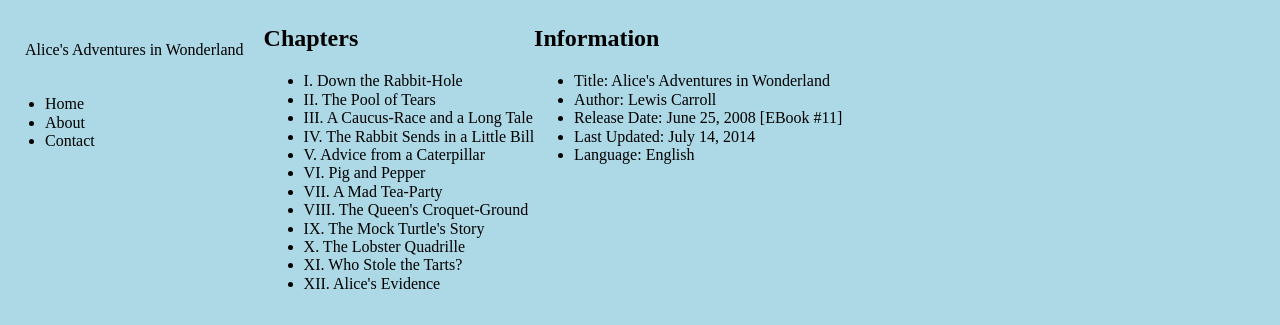
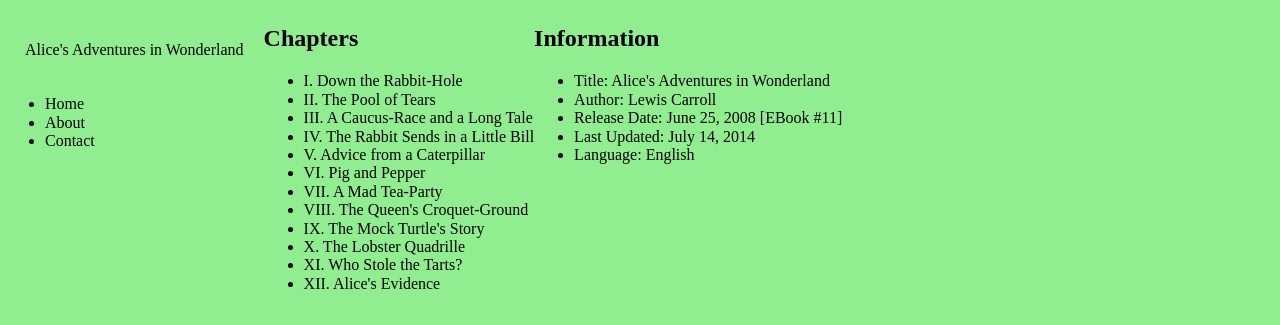
Before and after one commit to joseaneOliF/trybe-exercicios, a plain HTML site: page fundamentos/bloco-6-html-e-css-forms-flexbox-e-responsivo/dia-5/exercise2.html in a window 1280 px wide. Shown: the top 325 px of the page. Drawn offline with nearby package versions, Linux system fonts and the light colour scheme.

Commit message:
Exercício do dia parte 2.3

```diff
--- a/fundamentos/bloco-6-html-e-css-forms-flexbox-e-responsivo/dia-5/exercise2.css
+++ b/fundamentos/bloco-6-html-e-css-forms-flexbox-e-responsivo/dia-5/exercise2.css
@@ -16,9 +16,9 @@ p {
   padding: 20px;
 }
 
-@media screen and (min-width: 600px) {
+@media screen and (min-width: 1000px) {
   body {
-    background-color: lightblue;
+    background-color: lightgreen;
     margin: 5px;
   }
 
```
